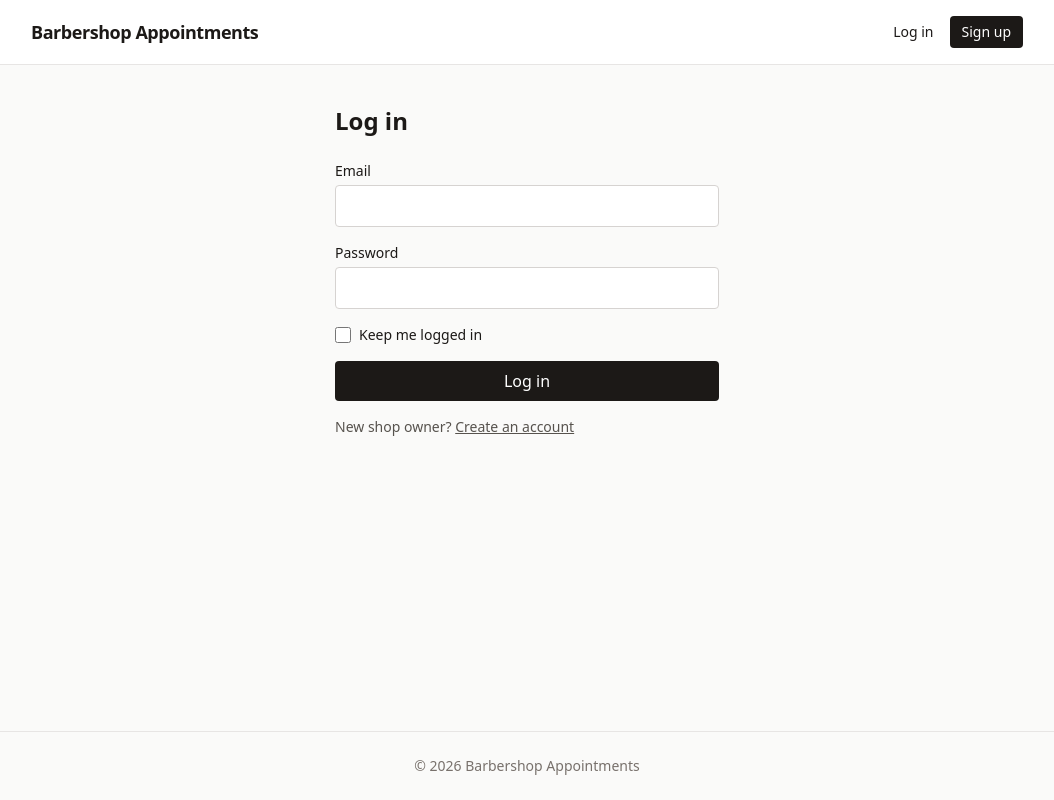
After one commit to ionescudavidgabriel1-glitch/Appoiments_app_for_barbers, a Flask app: page /auth/login in a window 1280 px wide. The commit adds this page. Shown: the whole page, without its empty margins (113-1167 px from the left). Run offline with Flask 3, Linux system fonts and the light colour scheme; some libraries are stand-ins or nearby versions.

Commit message:
Phase 2: Accounts
Add owner sign up, login and logout, and a role_required decorator for
role-based access. Barbers will join through invites in phase 3, and
customers book as guests without accounts.

Emails are case-insensitive, login errors don't reveal which emails
exist, redirects after login stay on this site, and logout is a POST
with a CSRF token.

Co-Authored-By: Claude Opus 5.5 <noreply@anthropic.com>

```diff
--- a/backend/app/__init__.py
+++ b/backend/app/__init__.py
@@ -5,6 +5,7 @@ from flask import Flask
 
 from .config import CONFIGS
 from .extensions import csrf, db, login_manager, migrate
+from .forms import LogoutForm
 from .timeutils import utcnow
 
 BACKEND_DIR = Path(__file__).resolve().parent.parent
@@ -48,6 +49,6 @@ def create_app(env: str | None = None) -> Flask:
 
     @app.context_processor
     def inject_globals():
-        return {"now_year": utcnow().year}
+        return {"now_year": utcnow().year, "logout_form": LogoutForm()}
 
     return app
--- a/backend/app/blueprints/auth.py
+++ b/backend/app/blueprints/auth.py
@@ -1,5 +1,78 @@
-"""Sign up, login and logout for shop owners and barbers (phase 2)."""
+"""Sign up, login and logout for shop owners and barbers.
 
-from flask import Blueprint
+Owners sign up here. Barbers join through an invite link from an owner (phase 3).
+"""
+
+from urllib.parse import urlsplit
+
+from flask import Blueprint, flash, redirect, render_template, request, url_for
+from flask_login import current_user, login_required, login_user, logout_user
+from sqlalchemy import select
+
+from ..extensions import db
+from ..forms import LoginForm, LogoutForm, SignupForm
+from ..models import Role, User
 
 bp = Blueprint("auth", __name__)
+
+
+def normalize_email(email: str) -> str:
+    return email.strip().lower()
+
+
+def is_safe_next(target: str | None) -> bool:
+    """Only allow redirects to paths on this site, never to another host."""
+    if not target or not target.startswith("/") or target.startswith("//") or "\\" in target:
+        return False
+    parts = urlsplit(target)
+    return not parts.scheme and not parts.netloc
+
+
+@bp.route("/signup", methods=["GET", "POST"])
+def signup():
+    if current_user.is_authenticated:
+        return redirect(url_for("shops.dashboard"))
+
+    form = SignupForm()
+    if form.validate_on_submit():
+        email = normalize_email(form.email.data)
+        if db.session.scalar(select(User).where(User.email == email)):
+            form.email.errors.append("An account with this email already exists.")
+        else:
+            user = User(email=email, name=form.name.data.strip(), role=Role.OWNER)
+            user.set_password(form.password.data)
+            db.session.add(user)
+            db.session.commit()
+            login_user(user)
+            flash("Welcome! Your account is ready.", "success")
+            return redirect(url_for("shops.dashboard"))
+
+    return render_template("auth/signup.html", form=form)
+
+
+@bp.route("/login", methods=["GET", "POST"])
+def login():
+    if current_user.is_authenticated:
+        return redirect(url_for("shops.dashboard"))
+
+    form = LoginForm()
+    if form.validate_on_submit():
+        email = normalize_email(form.email.data)
+        user = db.session.scalar(select(User).where(User.email == email))
+        if user and user.check_password(form.password.data):
+            login_user(user, remember=form.remember.data)
+            next_url = request.args.get("next")
+            return redirect(next_url if is_safe_next(next_url) else url_for("shops.dashboard"))
+        # Same message for unknown email and wrong password, so emails can't be probed.
+        flash("Incorrect email or password.", "error")
+
+    return render_template("auth/login.html", form=form)
+
+
+@bp.post("/logout")
+@login_required
+def logout():
+    if LogoutForm().validate_on_submit():
+        logout_user()
+        flash("You have been logged out.", "success")
+    return redirect(url_for("main.home"))
--- a/backend/app/extensions.py
+++ b/backend/app/extensions.py
@@ -28,6 +28,7 @@ login_manager = LoginManager()
 csrf = CSRFProtect()
 
 login_manager.login_view = "auth.login"
+login_manager.login_message_category = "info"
 
 
 @event.listens_for(Engine, "connect")
--- /dev/null
+++ b/backend/app/forms.py
@@ -0,0 +1,33 @@
+from flask_wtf import FlaskForm
+from wtforms import BooleanField, EmailField, PasswordField, StringField
+from wtforms.validators import DataRequired, Email, EqualTo, Length
+
+MIN_PASSWORD_LENGTH = 8
+
+
+def strip(value):
+    return value.strip() if isinstance(value, str) else value
+
+
+class SignupForm(FlaskForm):
+    name = StringField("Your name", validators=[DataRequired(), Length(max=120)])
+    email = EmailField(
+        "Email", filters=[strip], validators=[DataRequired(), Email(), Length(max=255)]
+    )
+    password = PasswordField(
+        "Password", validators=[DataRequired(), Length(min=MIN_PASSWORD_LENGTH, max=128)]
+    )
+    confirm = PasswordField(
+        "Confirm password",
+        validators=[DataRequired(), EqualTo("password", message="Passwords must match.")],
+    )
+
+
+class LoginForm(FlaskForm):
+    email = EmailField("Email", filters=[strip], validators=[DataRequired(), Email()])
+    password = PasswordField("Password", validators=[DataRequired()])
+    remember = BooleanField("Keep me logged in")
+
+
+class LogoutForm(FlaskForm):
+    """Empty form; it only carries the CSRF token for the logout button."""
--- /dev/null
+++ b/frontend/templates/_form.html
@@ -0,0 +1,22 @@
+{# Form helpers. Import with: {% from "_form.html" import field, submit %} #}
+
+{% macro field(f, type=None) %}
+  <div class="mb-4">
+    {% if f.type == "BooleanField" %}
+      <label class="flex items-center gap-2 text-sm">
+        {{ f(class="h-4 w-4 rounded border-stone-300") }}
+        {{ f.label.text }}
+      </label>
+    {% else %}
+      {{ f.label(class="mb-1 block text-sm font-medium") }}
+      {{ f(class="block w-full rounded border px-3 py-2 " ~ ("border-red-400" if f.errors else "border-stone-300"), **kwargs) }}
+    {% endif %}
+    {% for error in f.errors %}
+      <p class="mt-1 text-sm text-red-700">{{ error }}</p>
+    {% endfor %}
+  </div>
+{% endmacro %}
+
+{% macro submit(label) %}
+  <button type="submit" class="w-full rounded bg-stone-900 px-4 py-2 font-medium text-white hover:bg-stone-700">{{ label }}</button>
+{% endmacro %}
--- /dev/null
+++ b/frontend/templates/auth/login.html
@@ -0,0 +1,22 @@
+{% extends "base.html" %}
+{% from "_form.html" import field, submit %}
+
+{% block title %}Log in · Barbershop Appointments{% endblock %}
+
+{% block content %}
+<div class="mx-auto max-w-sm">
+  <h1 class="text-2xl font-bold">Log in</h1>
+
+  <form method="post" class="mt-6" novalidate>
+    {{ form.hidden_tag() }}
+    {{ field(form.email, autocomplete="email") }}
+    {{ field(form.password, autocomplete="current-password") }}
+    {{ field(form.remember) }}
+    {{ submit("Log in") }}
+  </form>
+
+  <p class="mt-4 text-sm text-stone-600">
+    New shop owner? <a href="{{ url_for('auth.signup') }}" class="font-medium underline">Create an account</a>
+  </p>
+</div>
+{% endblock %}
--- a/frontend/templates/base.html
+++ b/frontend/templates/base.html
@@ -12,13 +12,25 @@
   <header class="border-b border-stone-200 bg-white">
     <div class="mx-auto max-w-5xl px-4 py-4 flex items-center justify-between">
       <a href="{{ url_for('main.home') }}" class="text-lg font-semibold tracking-tight">Barbershop Appointments</a>
+      <nav class="flex items-center gap-4 text-sm">
+        {% if current_user.is_authenticated %}
+          <a href="{{ url_for('shops.dashboard') }}" class="hover:underline">Dashboard</a>
+          <form method="post" action="{{ url_for('auth.logout') }}">
+            {{ logout_form.hidden_tag() }}
+            <button type="submit" class="hover:underline">Log out</button>
+          </form>
+        {% else %}
+          <a href="{{ url_for('auth.login') }}" class="hover:underline">Log in</a>
+          <a href="{{ url_for('auth.signup') }}" class="rounded bg-stone-900 px-3 py-1.5 font-medium text-white hover:bg-stone-700">Sign up</a>
+        {% endif %}
+      </nav>
     </div>
   </header>
 
   <main class="flex-1 mx-auto w-full max-w-5xl px-4 py-10">
     {% with messages = get_flashed_messages(with_categories=true) %}
       {% for category, message in messages %}
-        <div class="mb-4 rounded border px-4 py-3 text-sm {{ 'border-red-200 bg-red-50 text-red-800' if category == 'error' else 'border-emerald-200 bg-emerald-50 text-emerald-800' }}">{{ message }}</div>
+        <div class="mb-4 rounded border px-4 py-3 text-sm {{ {'error': 'border-red-200 bg-red-50 text-red-800', 'success': 'border-emerald-200 bg-emerald-50 text-emerald-800'}.get(category, 'border-sky-200 bg-sky-50 text-sky-800') }}">{{ message }}</div>
       {% endfor %}
     {% endwith %}
     {% block content %}{% endblock %}
--- a/frontend/templates/main/home.html
+++ b/frontend/templates/main/home.html
@@ -10,6 +10,9 @@
   <p class="mt-2 text-lg text-stone-600">
     Owners manage services, barbers and working hours in one place.
   </p>
+  {% if not current_user.is_authenticated %}
+    <a href="{{ url_for('auth.signup') }}" class="mt-6 inline-block rounded bg-stone-900 px-5 py-2.5 font-medium text-white hover:bg-stone-700">Create your shop account</a>
+  {% endif %}
 </section>
 
 <section class="mt-12 grid gap-6 sm:grid-cols-3">
--- a/pyproject.toml
+++ b/pyproject.toml
@@ -1,6 +1,6 @@
 [project]
 name = "barbershop-appointments"
-version = "0.1.0"
+version = "0.2.0"
 description = "Multi-shop barbershop appointment booking app"
 requires-python = ">=3.11"
 
```
Also changed, not shown: CLAUDE.md (+2 -1 lines), backend/app/blueprints/shops.py (+8 -1 lines), backend/app/decorators.py (added, +20 -0 lines), backend/tests/test_auth.py (added, +183 -0 lines), frontend/templates/auth/signup.html (added, +24 -0 lines), frontend/templates/shops/dashboard.html (added, +35 -0 lines), CHANGELOG.md, README.md, backend/README.md, frontend/README.md.
